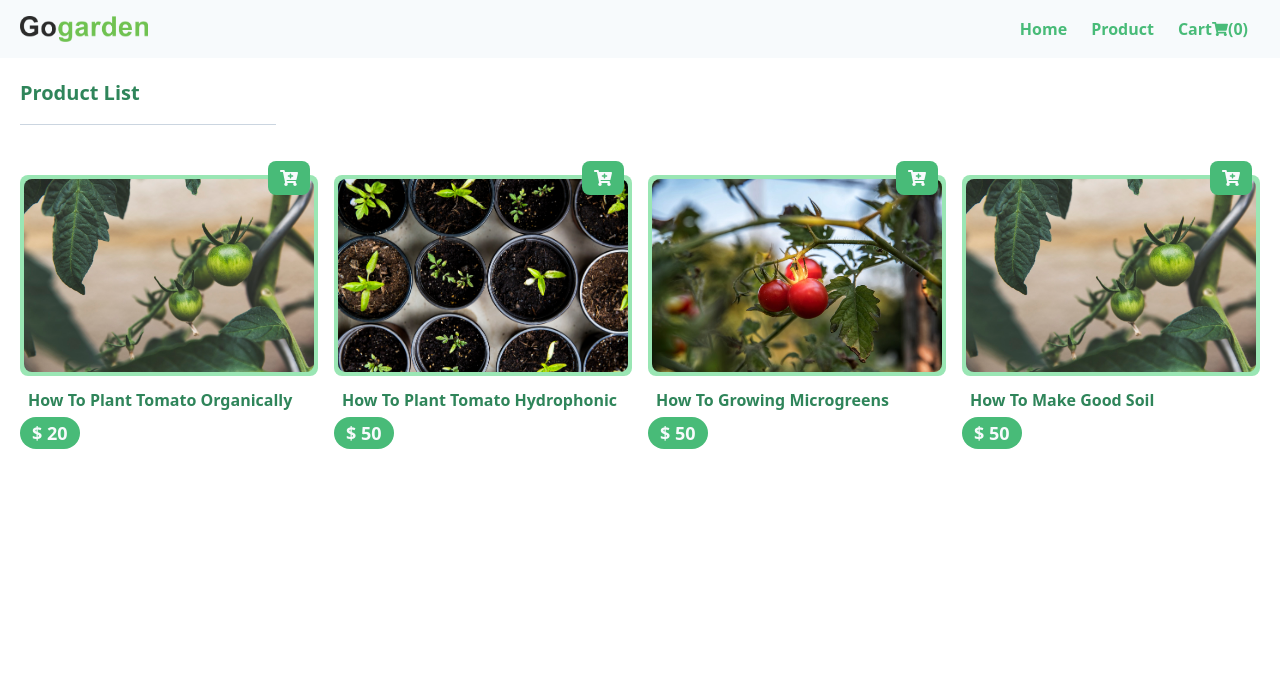
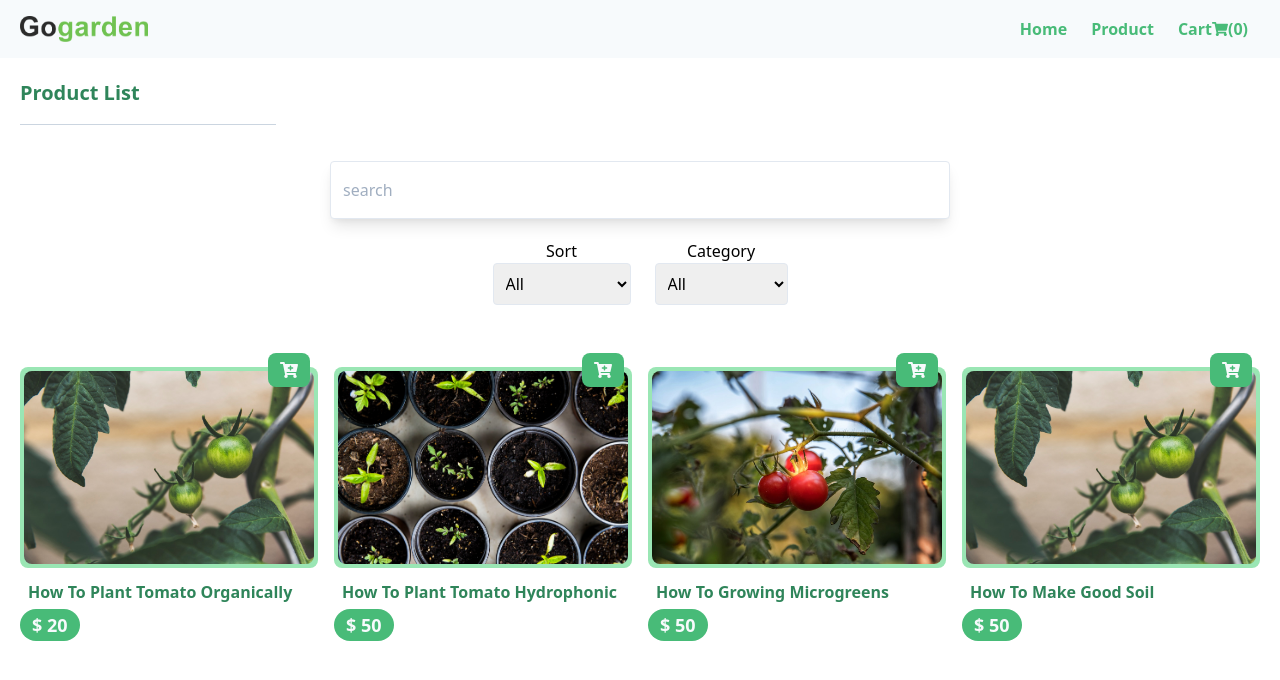
Before and after one commit to rahulsya/gogarden, a React (Create React App) app: page /products in a window 1280 px wide. Shown: the top 680 px of the page. Built offline with nearby package versions, Linux system fonts and the light colour scheme.

Commit message:
add feature search

```diff
--- a/src/Context/ProductProvider.js
+++ b/src/Context/ProductProvider.js
@@ -7,11 +7,11 @@ class ProductProvider extends Component {
   state = {
     products: [],
     sortedProduct: [],
+    keyword: "",
   };
 
   componentDidMount() {
     let products = this.formatData(items);
-
     this.setState({
       products,
       sortedProduct: products,
@@ -35,12 +35,39 @@ class ProductProvider extends Component {
     return product;
   };
 
+  handleChange = (e) => {
+    const value = e.target.value;
+    const name = e.target.name;
+    console.log(value);
+    this.setState(
+      {
+        [name]: value,
+      },
+      this.filterProducts
+    );
+  };
+
+  filterProducts = () => {
+    let { products, keyword } = this.state;
+    let tempProduct = [...products];
+
+    tempProduct = tempProduct.filter((product) => {
+      const regex = new RegExp(keyword, "gi");
+      return product.name.match(regex);
+    });
+
+    this.setState({
+      sortedProduct: tempProduct,
+    });
+  };
+
   render() {
     return (
       <ProductContext.Provider
         value={{
           ...this.state,
           getProduct: this.getProduct,
+          handleChange: this.handleChange,
         }}
       >
         {this.props.children}
--- a/src/pages/Products.js
+++ b/src/pages/Products.js
@@ -6,7 +6,7 @@ export default class Products extends Component {
   static contextType = ProductContext;
 
   render() {
-    const { sortedProduct } = this.context;
+    const { sortedProduct, handleChange } = this.context;
     return (
       <div>
         <div className="container mx-auto px-5 mt-5">
@@ -17,6 +17,41 @@ export default class Products extends Component {
               <div className="text-center py-2"></div>
             </div>
           </div>
+          {/* filter */}
+          <div className="flex flex-row justify-center">
+            <input
+              type="text"
+              name="keyword"
+              placeholder="search"
+              className="w-1/2 px-3 py-4 border rounded shadow-lg mb-5"
+              onChange={handleChange}
+            />
+          </div>
+          <div className="flex flex-row justify-center items-center mb-12">
+            <div className="flex flex-col items-center px-3">
+              <label htmlFor="sort">Sort</label>
+              <select name="sort" id="sort" className="border p-2 rounded">
+                <option value="1">All</option>
+                <option value="1">Lowest Price</option>
+                <option value="2">Highest Price</option>
+              </select>
+            </div>
+
+            <div className="flex flex-col items-center px-3">
+              <label htmlFor="category">Category</label>
+              <select
+                name="category"
+                id="category"
+                className="border p-2 rounded"
+              >
+                <option value="1">All</option>
+                <option value="1">organic</option>
+                <option value="2">hydrophonic</option>
+                <option value="2">gardening</option>
+              </select>
+            </div>
+          </div>
+          {/* endfilter */}
           <ProductItem products={sortedProduct} />
         </div>
       </div>
--- a/src/parts/checkout/CheckoutForm.js
+++ b/src/parts/checkout/CheckoutForm.js
@@ -44,14 +44,17 @@ export default function CheckoutForm() {
     }
   };
 
+  const handleOnSubmit = (e) => {
+    e.preventDefault();
+    alert();
+  };
+
   return (
     <div>
       <div className="title text-lg font-semibold">Complete Address</div>
       {/* form here */}
       <div className="form">
-        {/* <form action="#" onSubmit={onSubmit}>
-
-        </form> */}
+        <form action="#" onSubmit={handleOnSubmit}>
           <div className="flex mt-5">
             <div className="w-full md:w-1/2 px-3">
               <label
@@ -140,12 +143,16 @@ export default function CheckoutForm() {
               {form.fullName !== "" &&
                 form.email !== "" &&
                 form.address !== "" && (
-                <button className="py-3 px-3 bg-green-500 text-white font-semibold font-lg">
+                  <button
+                    type="submit"
+                    className="py-3 px-3 bg-green-500 text-white font-semibold font-lg"
+                  >
                     Complete Order
                   </button>
                 )}
             </div>
           </div>
+        </form>
       </div>
     </div>
   );
```
Lines whose indentation alone changed are shown as unchanged.
